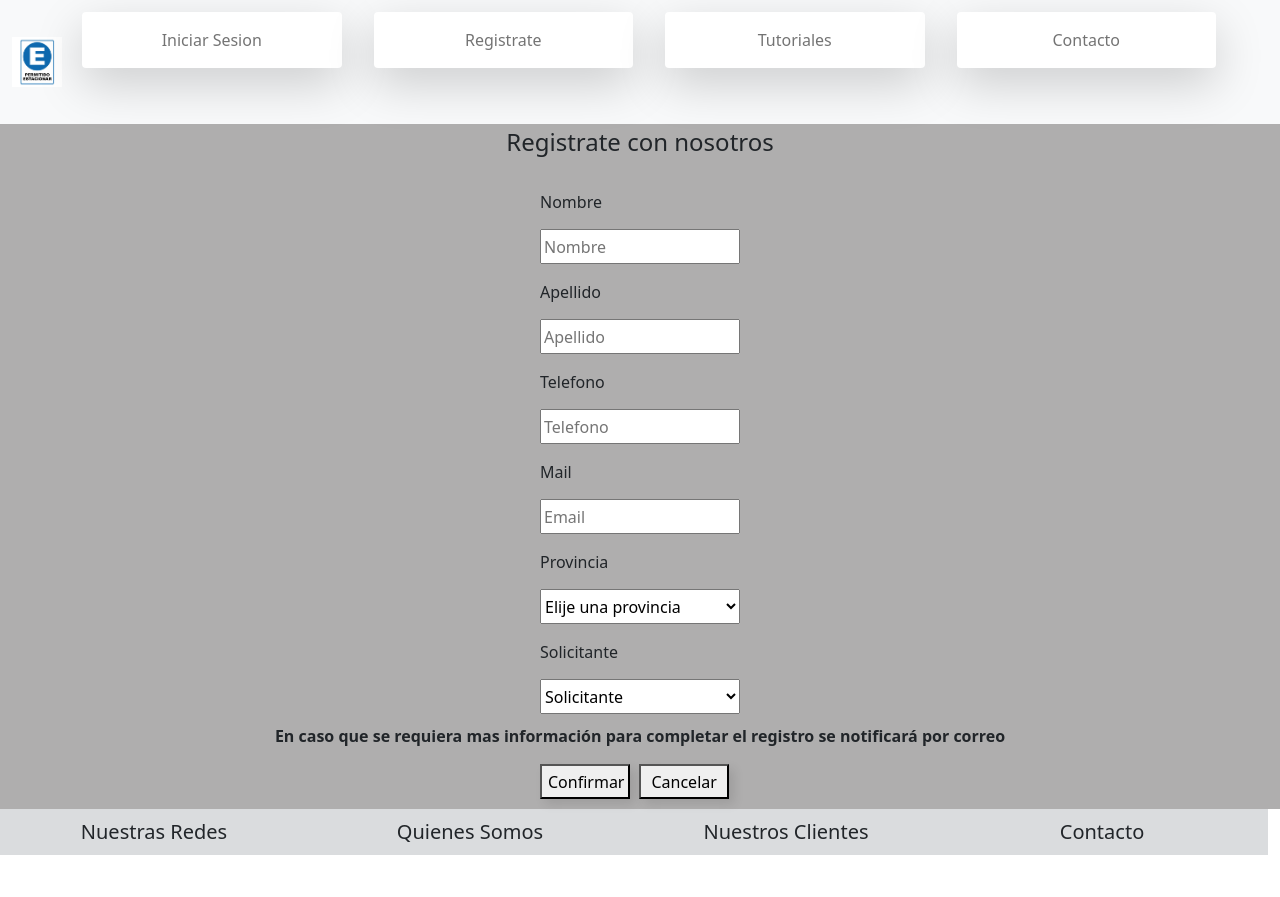
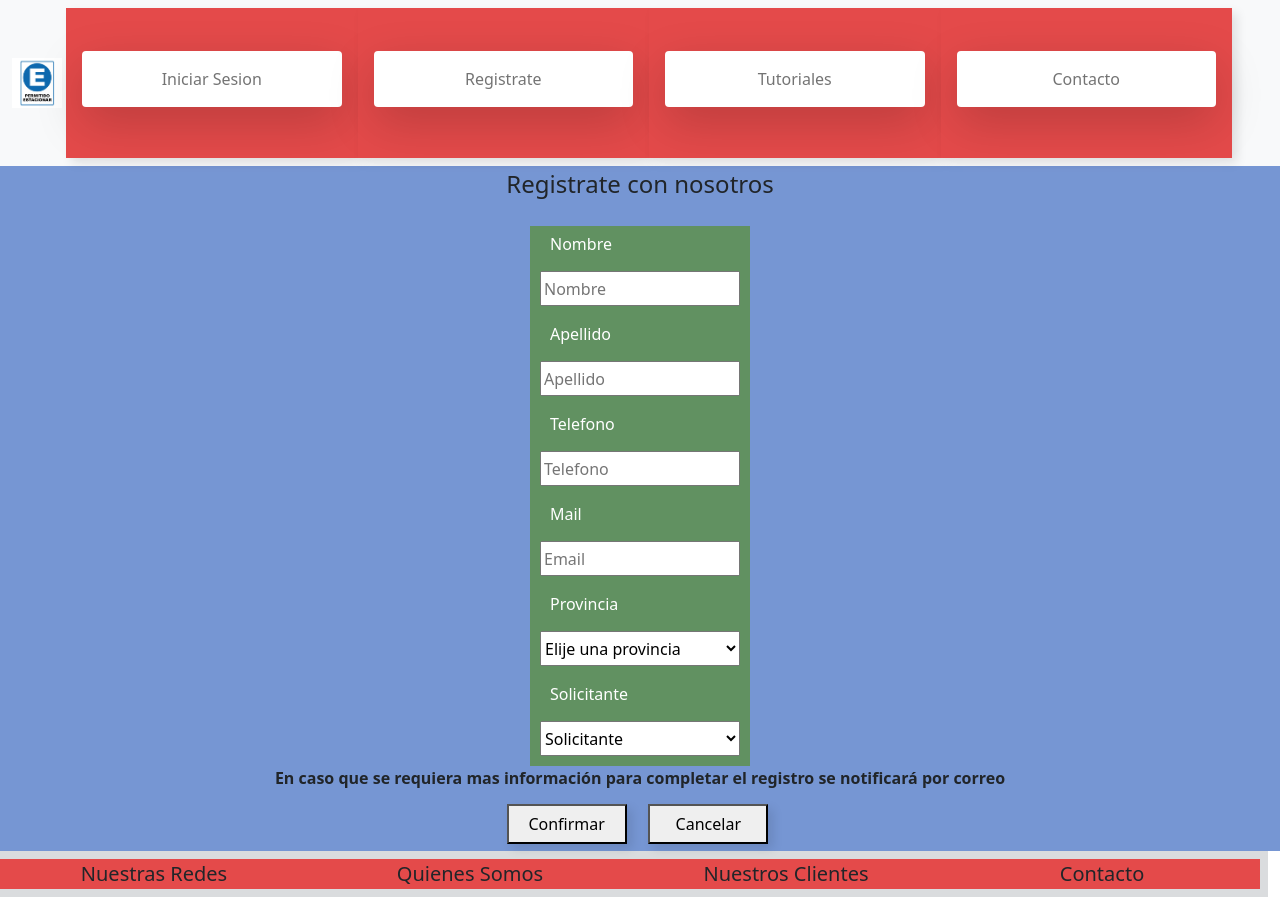
Before and after one commit to MaximilianoFavaro/ProyectoHtml, a website: page pages/registro.html in a window 1280 px wide. Before the commit the page ends 855 px from the top, so only its background shows below. Drawn offline with nearby package versions, Linux system fonts and the light colour scheme.

Commit message:
Desafio de SASS II y SEO

```diff
--- a/pages/registro.html
+++ b/pages/registro.html
@@ -4,6 +4,8 @@
     <meta charset="UTF-8">
     <meta http-equiv="X-UA-Compatible" content="IE=edge">
     <meta name="viewport" content="width=device-width, initial-scale=1.0">
+    <meta name="description" content="Estacionamientos para guardar tu auto">
+    <meta name="keywords" content="ESTACIONAMIENTO,GARAGUE,PARKING,TECHADO,DESCUBIERTO">
     <link rel="stylesheet" href="../stylesheet/style.css">
     <link href="https://cdnjs.cloudflare.com/ajax/libs/font-awesome/6.0.0/css/all.min.css" rel="stylesheet"/>
     <title>Registrate</title>
@@ -11,6 +13,7 @@
     <link href="https://cdn.jsdelivr.net/npm/bootstrap@5.1.3/dist/css/bootstrap.min.css"
            rel="stylesheet" integrity="sha384-1BmE4kWBq78iYhFldvKuhfTAU6auU8tT94WrHftjDbrCEXSU1oBoqyl2QvZ6jIW3"
            crossorigin="anonymous">
+
 </head>
 <body>
   <!-- Header -->
@@ -22,16 +25,16 @@
       </button>
       <div class="collapse navbar-collapse " id="navbarSupportedContent">
         <div class="navbar-nav me-auto mb-2 mb-lg-0 d-flex justify-content-evenly container-fluid row align-items-center  ">
-          <div class="nav-item container-fluid justify-content-evenly col ">
+          <div class="nav-item container-fluid justify-content-evenly col div__item ">
             <a class="nav-link text-center shadow-lg p-3 mb-5 bg-body rounded m-1 t-1 header__links " href="../pages/login.html">Iniciar Sesion</a>
           </div>
-          <div class="nav-item container-fluid justify-content-evenly col ">
+          <div class="nav-item container-fluid justify-content-evenly col div__item ">
             <a class="nav-link text-center shadow-lg p-3 mb-5 bg-body rounded m-1 t-1 header__links" href="../pages/registro.html">Registrate</a>
           </div>
-          <div class="nav-item container-fluid justify-content-evenly col ">
+          <div class="nav-item container-fluid justify-content-evenly col div__item ">
             <a class="nav-link text-center shadow-lg p-3 mb-5 bg-body rounded m-1 t-1 header__links" href="../pages/tutoriales.html">Tutoriales</a>
           </div>
-          <div class="nav-item container-fluid justify-content-evenly col ">
+          <div class="nav-item container-fluid justify-content-evenly col div__item ">
             <a class="nav-link text-center shadow-lg p-3 mb-5 bg-body rounded m-1 t-1 header__links" href="../pages/contacto.html">Contacto</a>
           </div>
         </div>
@@ -99,10 +102,10 @@
  <!-- footer -->
  <div class="container-fluid row justify-content-evenly bg-secondary p-2 text-dark bg-opacity-25" >
 
-  <div class="col-3 text-center fs-5 header__links"> <a class="text-decoration-none text-dark" href="#">Nuestras Redes</a> </div>
-  <div class="col-3 text-center fs-5 header__links"> <a class="text-decoration-none text-dark" href="#">Quienes Somos</a> </div>
-  <div class="col-3 text-center fs-5 header__links"> <a class="text-decoration-none text-dark" href="#">Nuestros Clientes</a> </div>
-  <div class="col-3 text-center fs-5 header__links"> <a class="text-decoration-none text-dark" href="./pages/contacto.html">Contacto</a> </div>
+  <div class="col-3 text-center fs-5 header__links footer__div"> <a class="text-decoration-none text-dark" href="#">Nuestras Redes</a> </div>
+  <div class="col-3 text-center fs-5 header__links footer__div"> <a class="text-decoration-none text-dark" href="#">Quienes Somos</a> </div>
+  <div class="col-3 text-center fs-5 header__links footer__div"> <a class="text-decoration-none text-dark" href="#">Nuestros Clientes</a> </div>
+  <div class="col-3 text-center fs-5 header__links footer__div"> <a class="text-decoration-none text-dark" href="./pages/contacto.html">Contacto</a> </div>
 
 </div>
 <!-- end footer -->
--- /dev/null
+++ b/scss/_extend.scss
@@ -0,0 +1,17 @@
+.div{
+    background-color: rgb(228, 74, 74) ;
+    box-shadow: 5px 5px 10px rgba(0, 0, 0, 0.1);
+    padding: 3px;
+    justify-content: center;
+    align-items: center;
+}
+.a{
+    margin-top: 40px !important;
+}
+
+.div__item {
+    @extend .div ;
+}
+.div__item a {
+    @extend .a;
+}
--- /dev/null
+++ b/scss/_maps.scss
@@ -0,0 +1,39 @@
+$label: (
+    colorFont: white,
+    backgroundColor: rgb(118, 150, 211),
+    formBackground: rgb(97, 145, 97),
+    footerBackground: rgb(228, 74, 74)
+
+);
+
+.nombre__fields{
+    background-color: map-get($label,formBackground);
+}
+.apellido__fields{
+    background-color: map-get($label,formBackground);
+}
+.phone__fields{
+    background-color: map-get($label,formBackground);
+}
+.mail__fields{
+    background-color: map-get($label,formBackground);
+}
+.prov__fields{
+    background-color: map-get($label,formBackground);
+}
+.solic__fields{
+    background-color: map-get($label,formBackground);
+}
+
+.singup__labels{
+    background-color: map-get($label, formBackground );
+    color: map-get($label, colorFont );
+    margin-left:10px;
+}
+#fieldset__form{
+    background-color: map-get($label, backgroundColor ) !important;
+}
+
+.footer__div{
+    background-color: map-get($label,footerBackground);
+}
--- /dev/null
+++ b/scss/_mixins.scss
@@ -0,0 +1,11 @@
+@mixin boxSize ($width,$height){
+    height: $height !important;
+    width: $width !important;
+
+}
+
+
+.singup__button {
+    @include boxSize(120px,40px ) ;
+
+}
--- a/scss/_variables.scss
+++ b/scss/_variables.scss
@@ -1,3 +1,4 @@
 $width:200px;
 $heigth:35px;
 $backgroundColor:rgb(175, 174, 174);
+$divButtonsWidth:300px;
--- a/scss/scss.scss
+++ b/scss/scss.scss
@@ -1,4 +1,8 @@
 @import 'variables';
+@import 'extend';
+@import 'mixins';
+@import 'maps';
+
 
 .header__links:hover {
     transform: scale(1.1) translatey(-5px);
@@ -32,9 +36,13 @@
         box-shadow: 5px 5px 10px rgba(0, 0, 0, 0.1);
     }
     .form__buttons{
-        width: $width;
+        width: $divButtonsWidth;
         height: $heigth;
         margin-bottom: 10px;
+        align-items: center;
+        justify-content: space-evenly;
+        display: flex;
+        flex-direction: row;
     }
 
 }
```
Also changed, not shown: index.html (+12 -9 lines), pages/contacto.html (+10 -8 lines), pages/login.html (+10 -8 lines), pages/tutoriales.html (+10 -8 lines), stylesheet/style.css, 1 other file.
